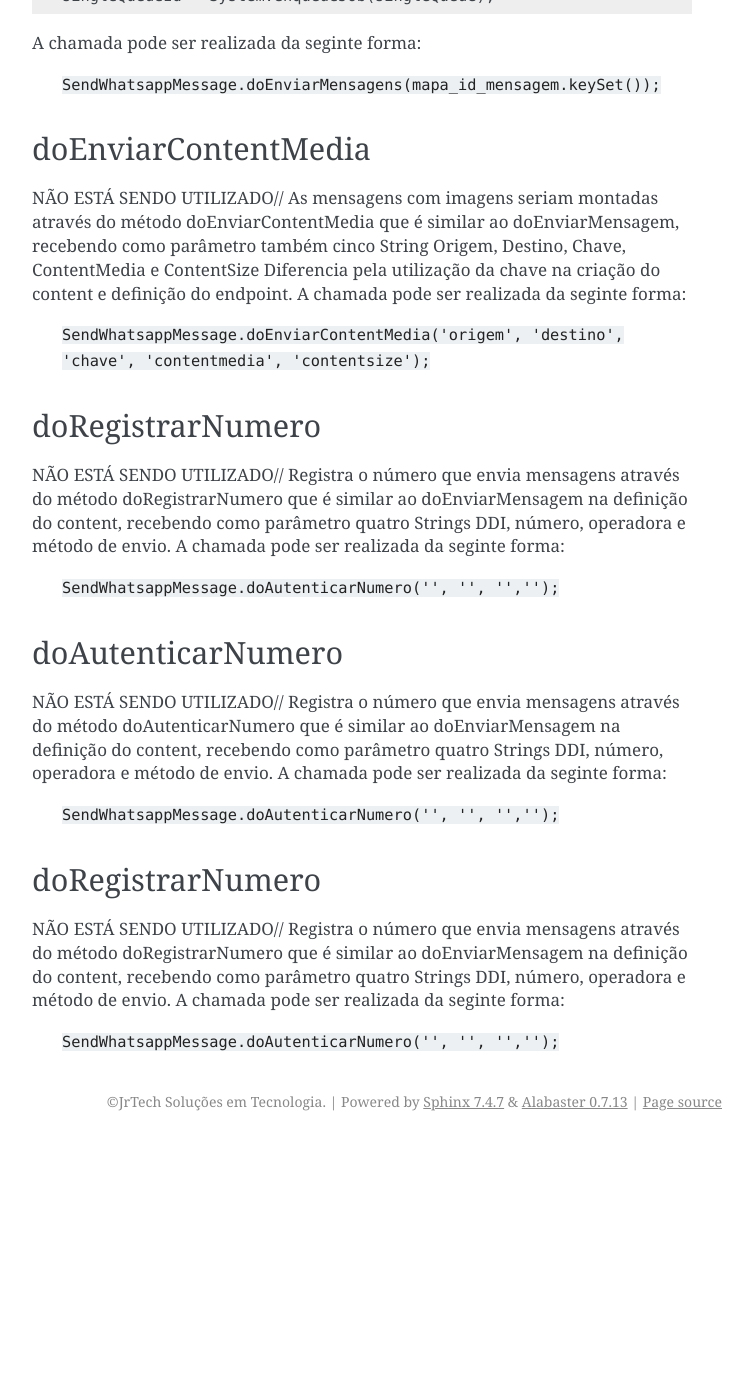
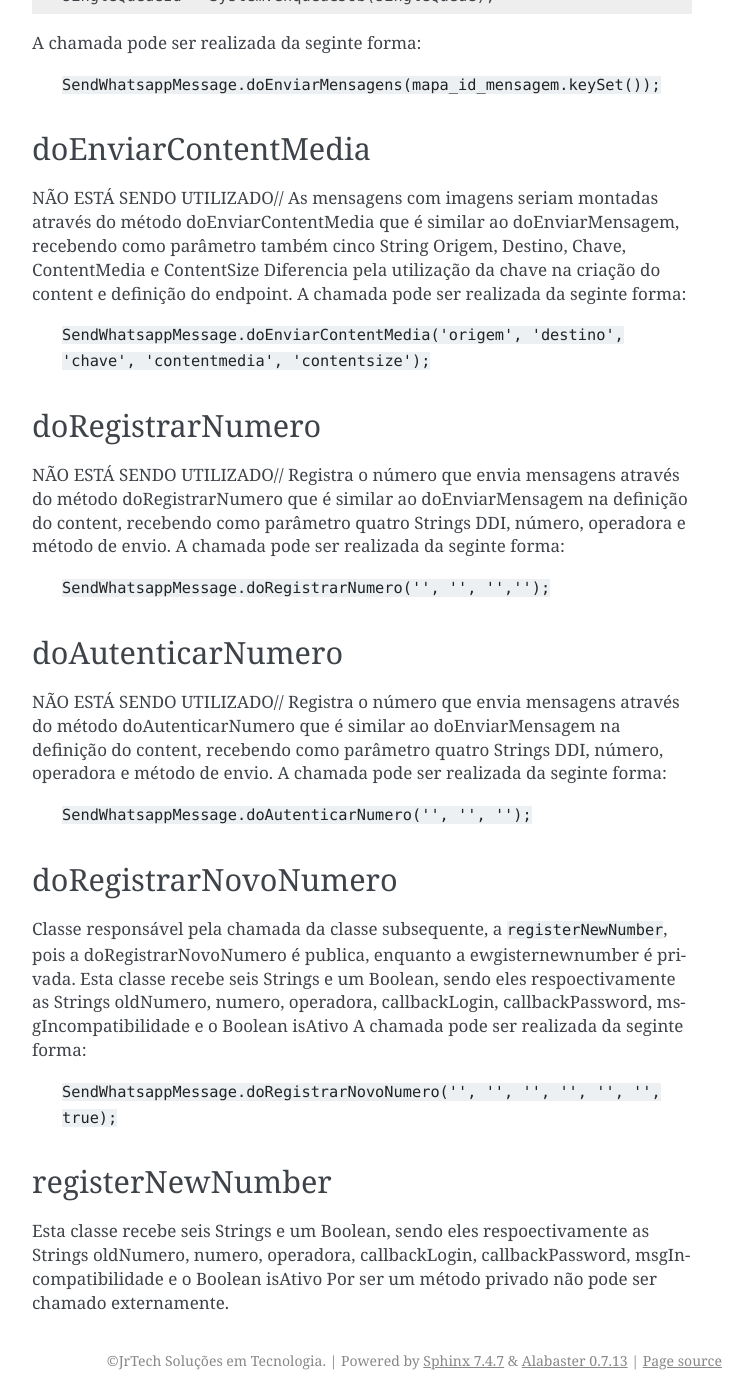
Before and after one commit to patricklucca/Whatsapp_Teste, a Sphinx documentation site: the page built from docs/Tecnico/SendWhatsappMessenger.rst, in a window 1280 px wide and 1400 px high, scrolled down 911 px. Shown: the whole window, without its empty margins (388-1141 px from the left). Built offline with Sphinx 7.4.7, drawn with Linux system fonts in a browser that asks for light colours; pages that are not in the unit, such as notebooks, are missing from menus; before the commit the page ends 2052 px from its top, so only the background shows below that; some of the changed text lies outside the part shown.

Commit message:
Update SendWhatsappMessenger.rst

```diff
--- a/docs/Tecnico/SendWhatsappMessenger.rst
+++ b/docs/Tecnico/SendWhatsappMessenger.rst
@@ -53,7 +53,7 @@ doRegistrarNumero
 NÃO ESTÁ SENDO UTILIZADO// Registra o número que envia mensagens através do método doRegistrarNumero que é similar ao doEnviarMensagem na definição do content, recebendo como parâmetro quatro Strings DDI, número, operadora e método de envio.
 A chamada pode ser realizada da seginte forma:
 
-    ``SendWhatsappMessage.doAutenticarNumero('', '', '','');``
+    ``SendWhatsappMessage.doRegistrarNumero('', '', '','');``
 
 
 doAutenticarNumero
@@ -61,11 +61,17 @@ doAutenticarNumero
 NÃO ESTÁ SENDO UTILIZADO// Registra o número que envia mensagens através do método doAutenticarNumero que é similar ao doEnviarMensagem na definição do content, recebendo como parâmetro quatro Strings DDI, número, operadora e método de envio.
 A chamada pode ser realizada da seginte forma:
 
-    ``SendWhatsappMessage.doAutenticarNumero('', '', '','');``
+    ``SendWhatsappMessage.doAutenticarNumero('', '', '');``
 
-doRegistrarNumero
+doRegistrarNovoNumero
 -----------------------
-NÃO ESTÁ SENDO UTILIZADO// Registra o número que envia mensagens através do método doRegistrarNumero que é similar ao doEnviarMensagem na definição do content, recebendo como parâmetro quatro Strings DDI, número, operadora e método de envio.
+Classe responsável pela chamada da classe subsequente, a ``registerNewNumber``, pois a doRegistrarNovoNumero é publica, enquanto a ewgisternewnumber é privada. Esta classe recebe seis Strings e um Boolean, sendo eles respoectivamente as Strings oldNumero, numero, operadora, callbackLogin, callbackPassword, msgIncompatibilidade e o Boolean isAtivo
 A chamada pode ser realizada da seginte forma:
 
-    ``SendWhatsappMessage.doAutenticarNumero('', '', '','');``
+    ``SendWhatsappMessage.doRegistrarNovoNumero('', '', '', '', '', '', true);``
+
+registerNewNumber
+-----------------------
+
+Esta classe recebe seis Strings e um Boolean, sendo eles respoectivamente as Strings oldNumero, numero, operadora, callbackLogin, callbackPassword, msgIncompatibilidade e o Boolean isAtivo
+Por ser um método privado não pode ser chamado externamente.
```
